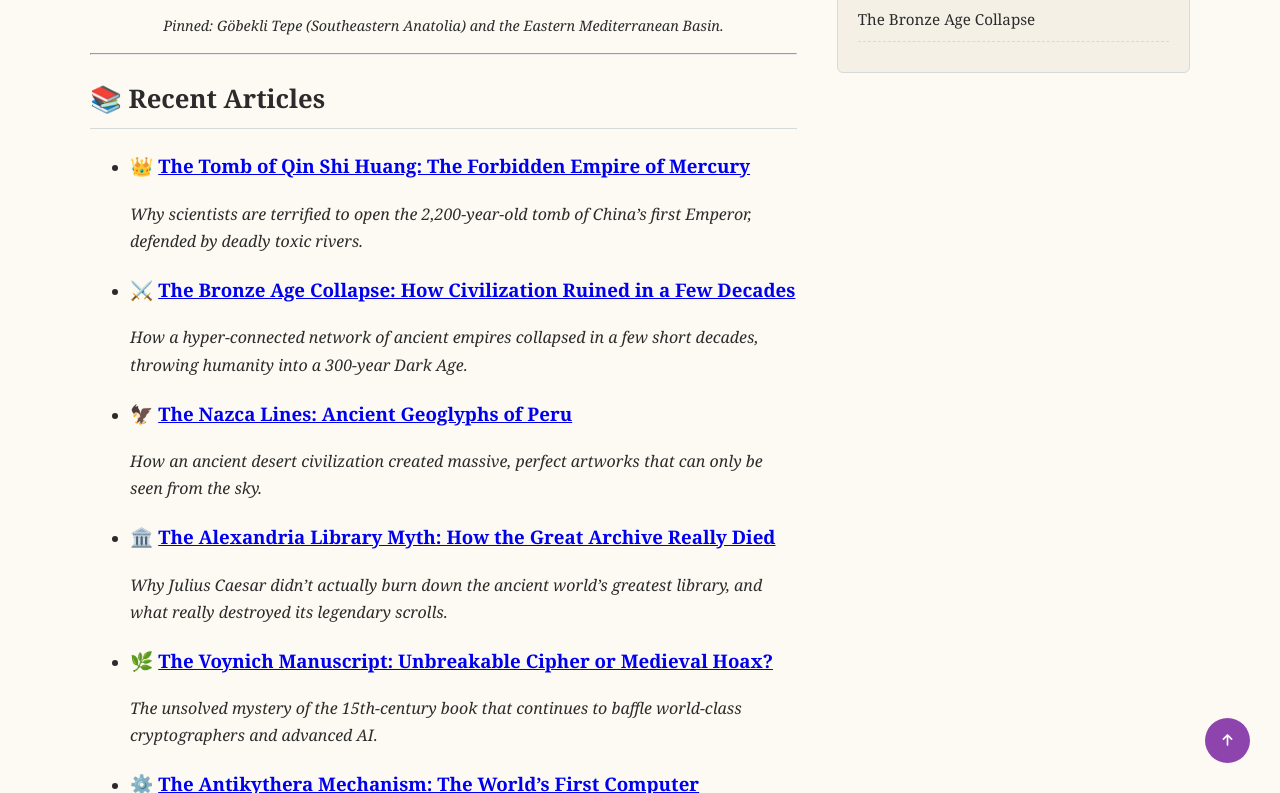
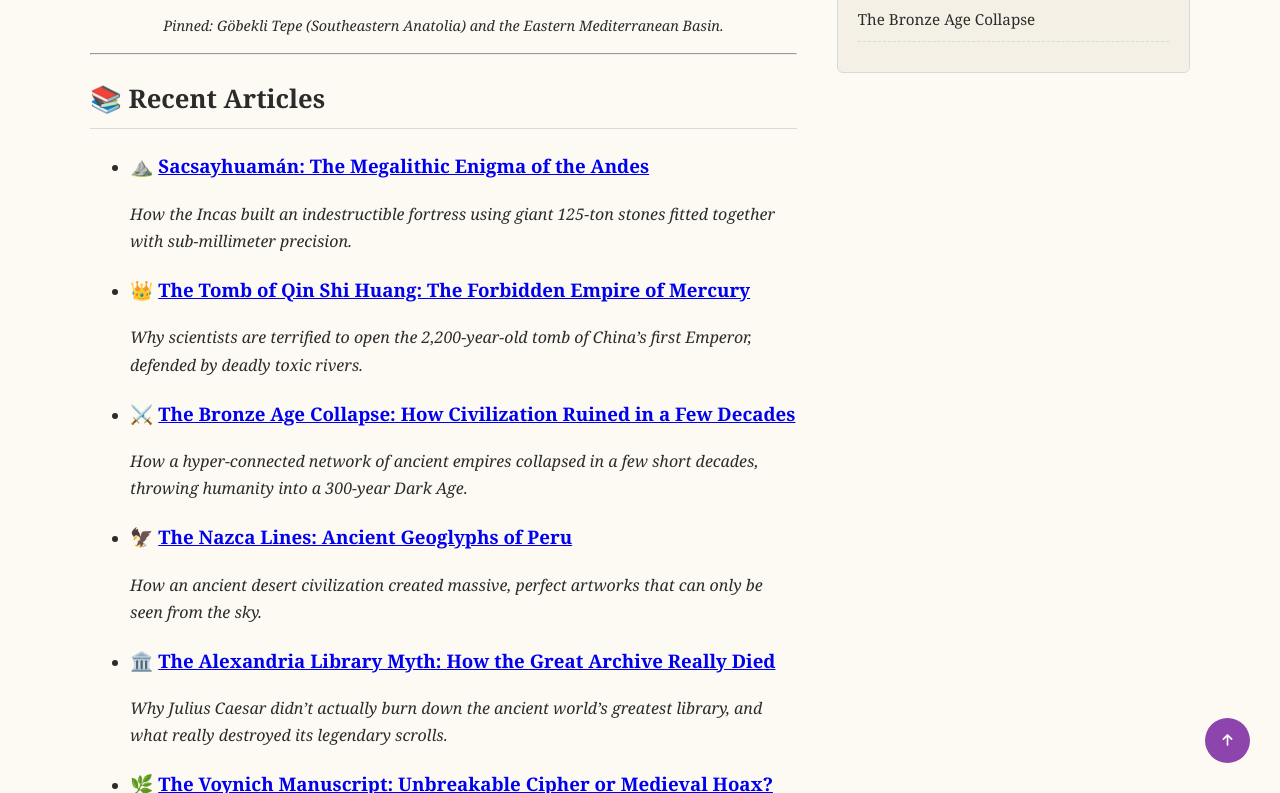
Before and after one commit to history-archaeology-project/history-archaeology-project.github.io, a Jekyll site: the page built from index.md, in a window 1280 px wide and 900 px high, scrolled down 1044 px, cut to the strip 107-900 px from the top of the window. Built offline with Jekyll 4.4.1, drawn with Linux system fonts in a browser that asks for light colours; comment, search, counter and statistics services are not loaded.

Commit message:
Update index.md

```diff
--- a/index.md
+++ b/index.md
@@ -21,6 +21,8 @@ Explore the geographic locations of our archaeological and historical investigat
 ---
 
 ## 📚 Recent Articles
+*   ### ⛰️ [Sacsayhuamán: The Megalithic Enigma of the Andes](/articles/sacsayhuaman)
+    *How the Incas built an indestructible fortress using giant 125-ton stones fitted together with sub-millimeter precision.*
 
 *   ### 👑 [The Tomb of Qin Shi Huang: The Forbidden Empire of Mercury](/articles/tomb-of-qin-shi-huang)
     *Why scientists are terrified to open the 2,200-year-old tomb of China's first Emperor, defended by deadly toxic rivers.*
```
